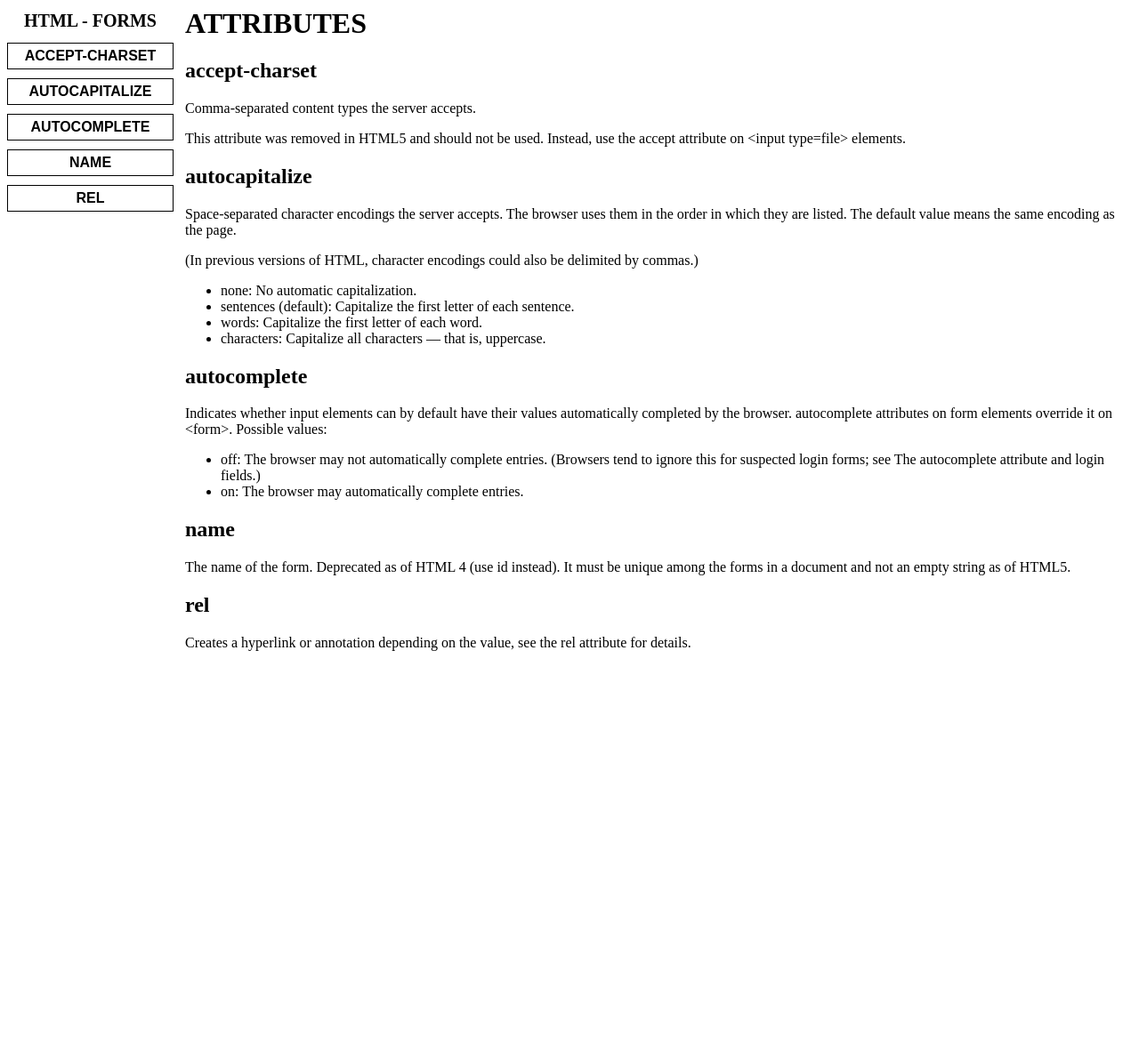
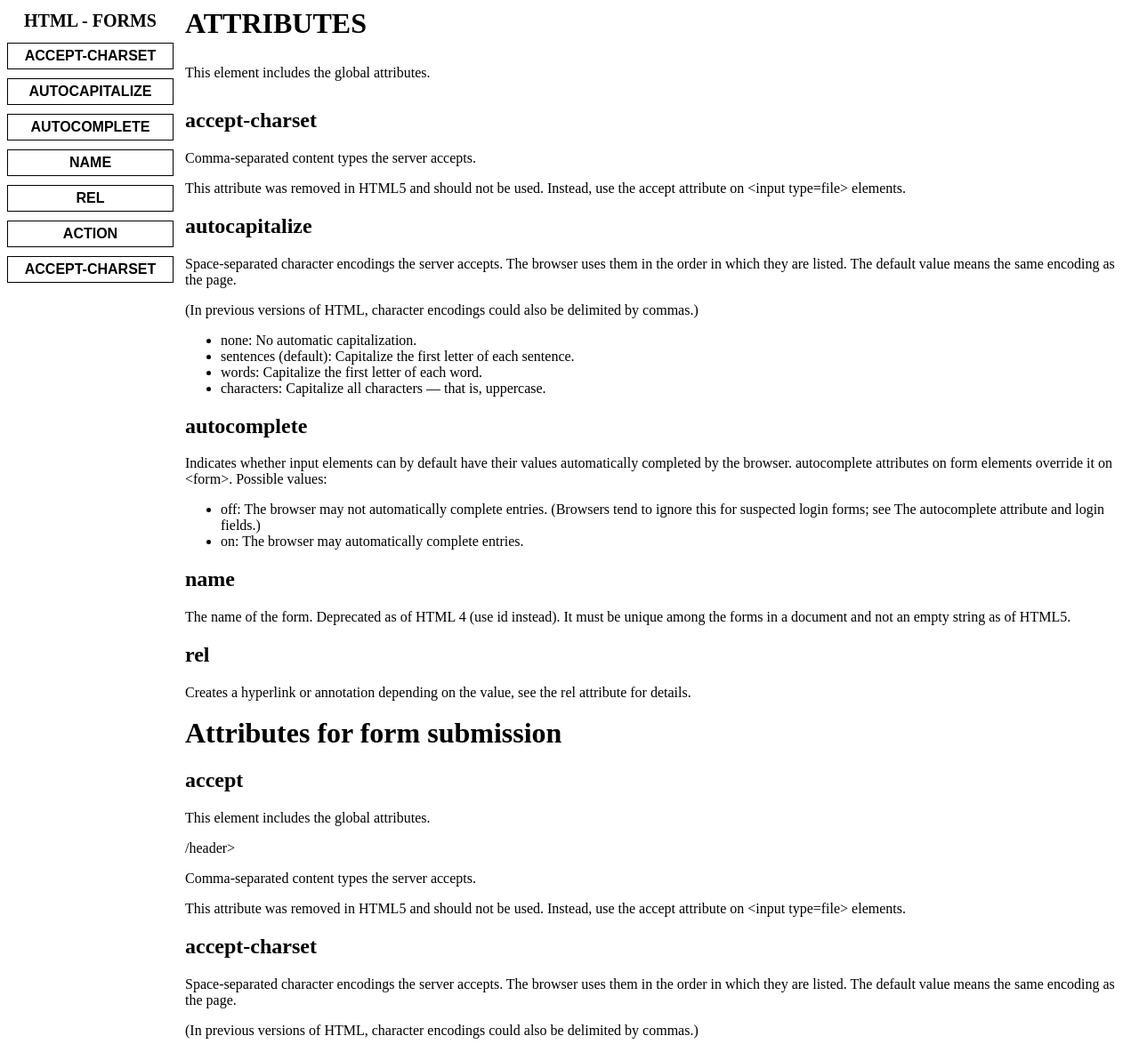
Before and after one commit to JoaoOliveira85/FCC-Documentation-Page, a plain HTML site: page index.html in a window 1280 px wide. Shown: the part 5-1197 px from the top of the page at 89% size. Before the commit the page ends 800 px from the top, so only its background shows below. Drawn offline with Linux system fonts and the light colour scheme.

Commit message:
started to iron out failed tests to wrap up the project

```diff
--- a/index.html
+++ b/index.html
@@ -26,18 +26,24 @@
                     <div class="menu-button">
                         <a class="menu-link" id="rel-lk" href="#rel">rel</a>
                     </div>
+                    <div class="menu-button">
+                        <a class="menu-link" id="action-lk" href="#action">action</a>
+                    </div>
+                    <div class="menu-button">
+                        <a class="menu-link" id="accept-charset-lk" href="#accept-charset">accept-charset</a>
+                    </div>
                 </nav>
             </header>
             <main id="main-doc">
-                <div id="title"><h1>ATTRIBUTES</h1></div>
-                <section class="main-section">
-                    <h2 id="accept-charset">accept-charset</h1>
+                <div class="title"><h1>ATTRIBUTES</h1><p>This element includes the global attributes.</p></div>
+                <section class="main-section" id="accept-charset">
+                    <header> <h2>accept-charset</header>
                     <p>Comma-separated content types the server accepts.</p>
                     <p class="depricated">This attribute was removed in HTML5 and should not be used. Instead, use the accept attribute on
                         &lt;input type=file&gt; elements.</p>
                 </section>
-                <section class="main-section">
-                    <h2 id="autocapitalize">autocapitalize</h2>
+                <section class="main-section"  id="autocapitalize">
+                    <header><h2>autocapitalize</header>
                     <p>Space-separated character encodings the server accepts. The browser uses them in the order in which they are listed.
                         The default value means the same encoding as the page.</p>
                     <p>(In previous versions of HTML, character encodings could also be delimited by commas.)</p>
@@ -48,8 +54,8 @@
                         <li>characters: Capitalize all characters — that is, uppercase.</li>
                     </ul>
                 </section>
-                <section class="main-section">
-                    <h2 id="autocomplete">autocomplete</h2>
+                <section class="main-section" id="autocomplete">
+                    <header><h2>autocomplete</h2></header>
                     <p>Indicates whether input elements can by default have their values automatically completed by the browser. autocomplete
                         attributes on form elements override it on &lt;form&gt;. Possible values:</p>
                     <ul>
@@ -58,14 +64,27 @@
                         <li>on: The browser may automatically complete entries.</li>
                     </ul>
                 </section>
-                <section class="main-section">
-                    <h2 id="name">name</h2>
+                <section class="main-section" id="name">
+                    <header><h2>name</h2></header>
                     <p>The name of the form. Deprecated as of HTML 4 (use id instead). It must be unique among the forms in a document and not
                         an empty string as of HTML5.</p>
                 </section>
-                <section class="main-section">
-                    <h2 id="rel">rel</h2>
+                <section class="main-section" id="rel">
+                    <header><h2>rel</h2></header>
                     <p>Creates a hyperlink or annotation depending on the value, see the rel attribute for details.</p>
+                </section>
+                <div class="title"><h1>Attributes for form submission</h1></div>
+                <section class="main-section" id="action">
+                        <header><h2>accept</h2><p>This element includes the global attributes.</p>/header>
+                        <p>Comma-separated content types the server accepts.</p>
+                        <p class="depricated">This attribute was removed in HTML5 and should not be used. Instead, use the accept attribute on
+                            &lt;input type=file&gt; elements.</p>
+                </section>
+                <section class="main-section" id="accept-charset">
+                    <header><h2>accept-charset</h2></header>
+                    <p>Space-separated character encodings the server accepts. The browser uses them in the order in which they are listed.
+                        The default value means the same encoding as the page.</p>
+                    <p>(In previous versions of HTML, character encodings could also be delimited by commas.)</p>
                 </section>
             </main>
         </div>
--- a/styles/styles.css
+++ b/styles/styles.css
@@ -51,7 +51,7 @@
         padding: 0px;
     }
 
-    #title {
+    .title {
         vertical-align: top;
         line-height: 40px;
     }
@@ -113,7 +113,7 @@
     }
 
 
-    #title {
+    .title {
         font-size: 13px;
     }
 
```
